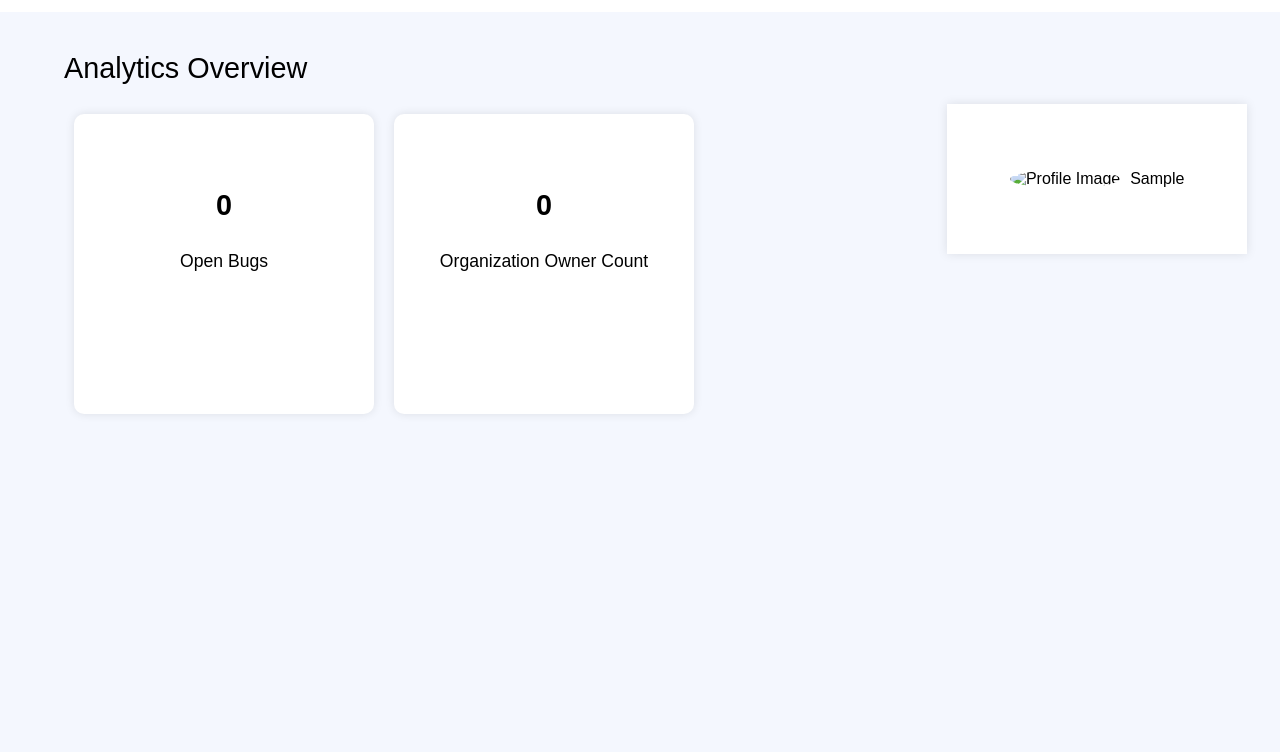
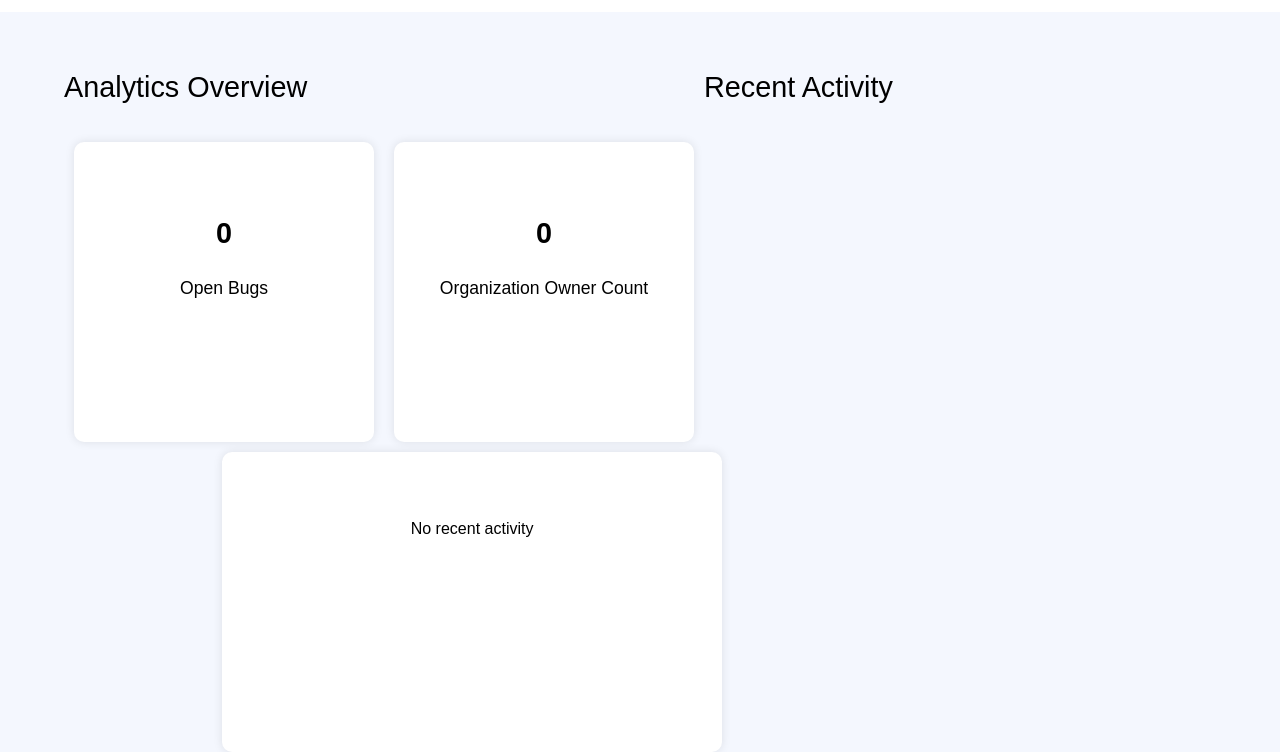
Before and after one commit to camsdono/LogBug, a PHP site: page /components/root/home.php in a window 1280 px wide. Shown: the part 48-800 px from the top of the page. Run offline with PHP 8.4, Linux system fonts and the light colour scheme; the visitor is signed in with stand-in values (Sample User, id 1); data that the repository does not hold is empty; some libraries are stand-ins or nearby versions.

Commit message:
UI WIP Homepage nearly done

```diff
--- a/components/root/home.php
+++ b/components/root/home.php
@@ -16,6 +16,8 @@ $getOrgUserRes = $conn->query($getOrgUser);
 $getBugs = "SELECT * FROM bugs WHERE createdUser='$username' AND closedBug='0'";
 $getBugsRes = $conn->query($getBugs);
 
+$getAuditLog = "SELECT * FROM audit_log WHERE username='$username' AND process='bugCreated'  LIMIT 5";
+$getAuditLogRes = $conn->query($getAuditLog);
 ?>
 <!DOCTYPE html>
 <html>
@@ -62,8 +64,13 @@ $getBugsRes = $conn->query($getBugs);
         </a>
 
         <div class="dashboard">
-            <div class="overview-title">
-                <h1>Analytics Overview</h1>
+            <div class="titles">
+                <div class="overview-title">
+                    <h1 style="display: inline-block;">Analytics Overview</h1>
+                </div>
+                <div class="overview-title">
+                    <h1 style="display: inline-block;">Recent Activity</h1>
+                </div>
             </div>
 
             <div class="card-row">
@@ -85,18 +92,23 @@ $getBugsRes = $conn->query($getBugs);
                         <h5>Organization Owner Count</h5>
                     </div>
                 </div>
-                <div class="user-card">
-                <div class="info-user">
-                    <div class="pfp"><img class="profile-image" src="https://via.placeholder.com/35x35" alt="Profile Image"></div>
-                    <div class="user-name"><?=htmlspecialchars($username)?></div>
-                </div>
+                <div class="recent-bugs">
+                    <div class="recent-bug">
+                        <ul class="recent-act">
+                            <?php
+                            if (mysqli_num_rows($getAuditLogRes) == 0) {
+                                echo "<li class='recent-bug'>No recent activity</li>";
+                            }
+                            while ($row = mysqli_fetch_array($getAuditLogRes)) {
+                            ?>
+                            <li class="recent-bug"><?=htmlspecialchars($row['message'])?></li>
+                            <?php
+                            }
+                            ?>
+                        </ul>
+                    </div>
             </div>
             </div>
-
-
-
-
-
         </div>
     </body>
 </html>
--- a/styles/Global/Home.css
+++ b/styles/Global/Home.css
@@ -18,24 +18,51 @@ body {
 }
 
 /* make user-card display to the right of the page from card-row */
-.user-card {
+.recent-bugs {
     display: flex;
     flex-wrap: wrap;
     justify-content: flex-end;
     align-items: flex-end;
     margin: 0;
-    margin-left: 20%;
+    margin-left: 13%;
     padding: 0;
-    width: 300px;
-    height: 150px;
+    width: 500px;
+    height: 300px;
     background-color: #FFFFFF;
     box-shadow: 0 0 10px rgba(0, 0, 0, 0.1);
     transition: ease-in-out 0.2s;
+    border-radius: 10px;
 }
 
-.user-card .info-user {
+.recent-bug {
     display: flex;
     flex-direction: row;
+    justify-content: center;
+    align-items: center;
+    width: 100%;
+    padding: 0;
+    margin: 0;
+    height: 35%;
+    margin-bottom: 40%;
+    margin-top: 5%;
+    font-size: 1rem;
+}
+
+.recent-bug {
+    color: #000000;
+}
+
+.recent-bug li {
+    list-style: none;
+    margin: 0;
+    padding: 0;
+    font-weight: normal;
+}
+
+.recent-act {
+    display: flex;
+    flex-direction: column;
+    flex-wrap: nowrap;
     justify-content: center;
     align-items: center;
     width: 100%;
@@ -44,9 +71,8 @@ body {
     margin: 0;
 }
 
-.info-user {
-    color: #000000;
-}
+
+
 
 .card {
     width: 300px;
@@ -105,11 +131,24 @@ body {
     margin-left: 5vw;
     padding: 0;
     color: #000;
+    width: 100%;
 }
 
 .overview-title h1 {
     font-weight: normal;
 }
+
+.titles {
+    display: flex;
+    flex-direction: row;
+    justify-content: space-between;
+    align-items: center;
+    margin: 0;
+    padding: 0;
+    width: 100%;
+    height: 100%;
+}
+
 
 .profile-nav {
     display: flex;
```
